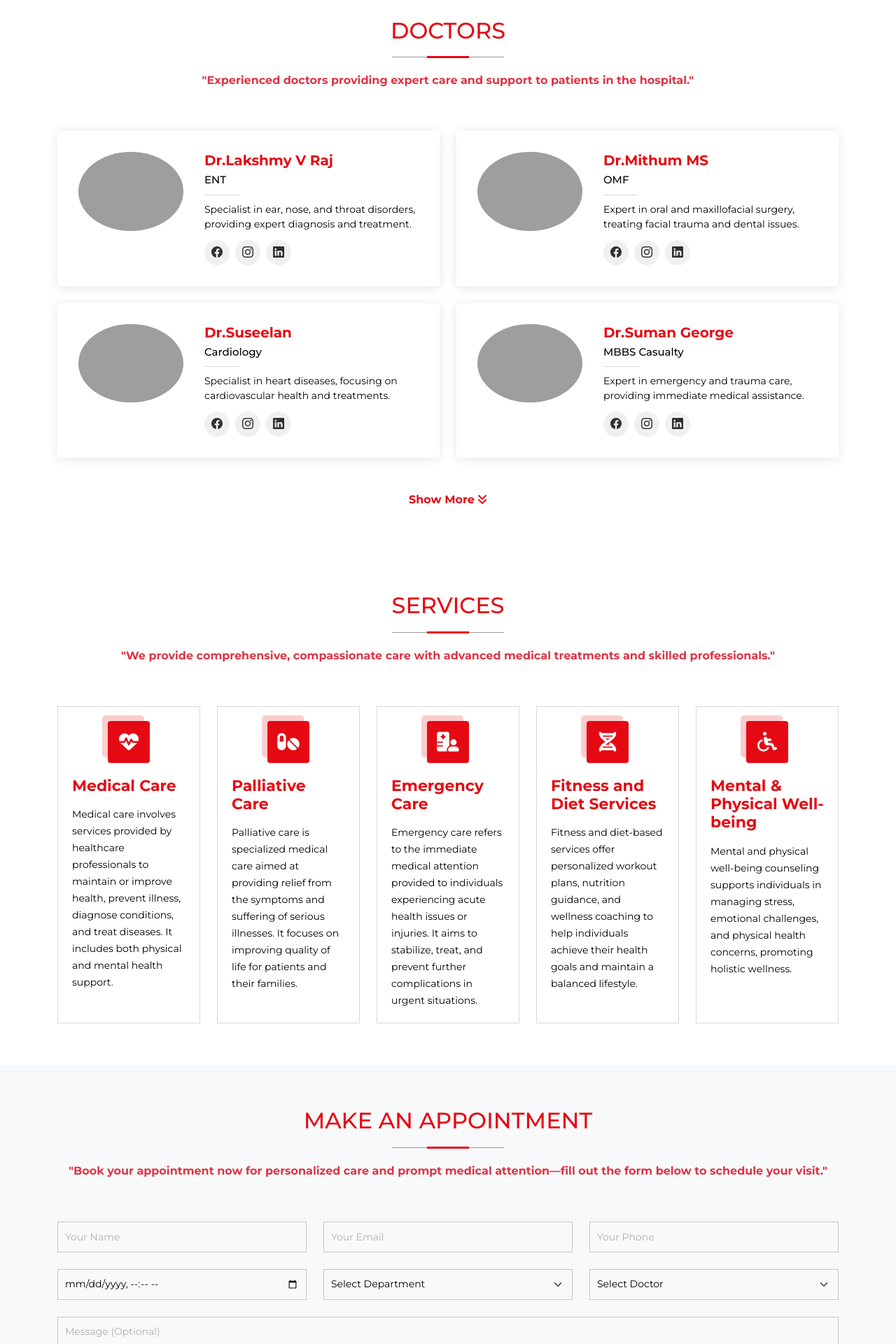
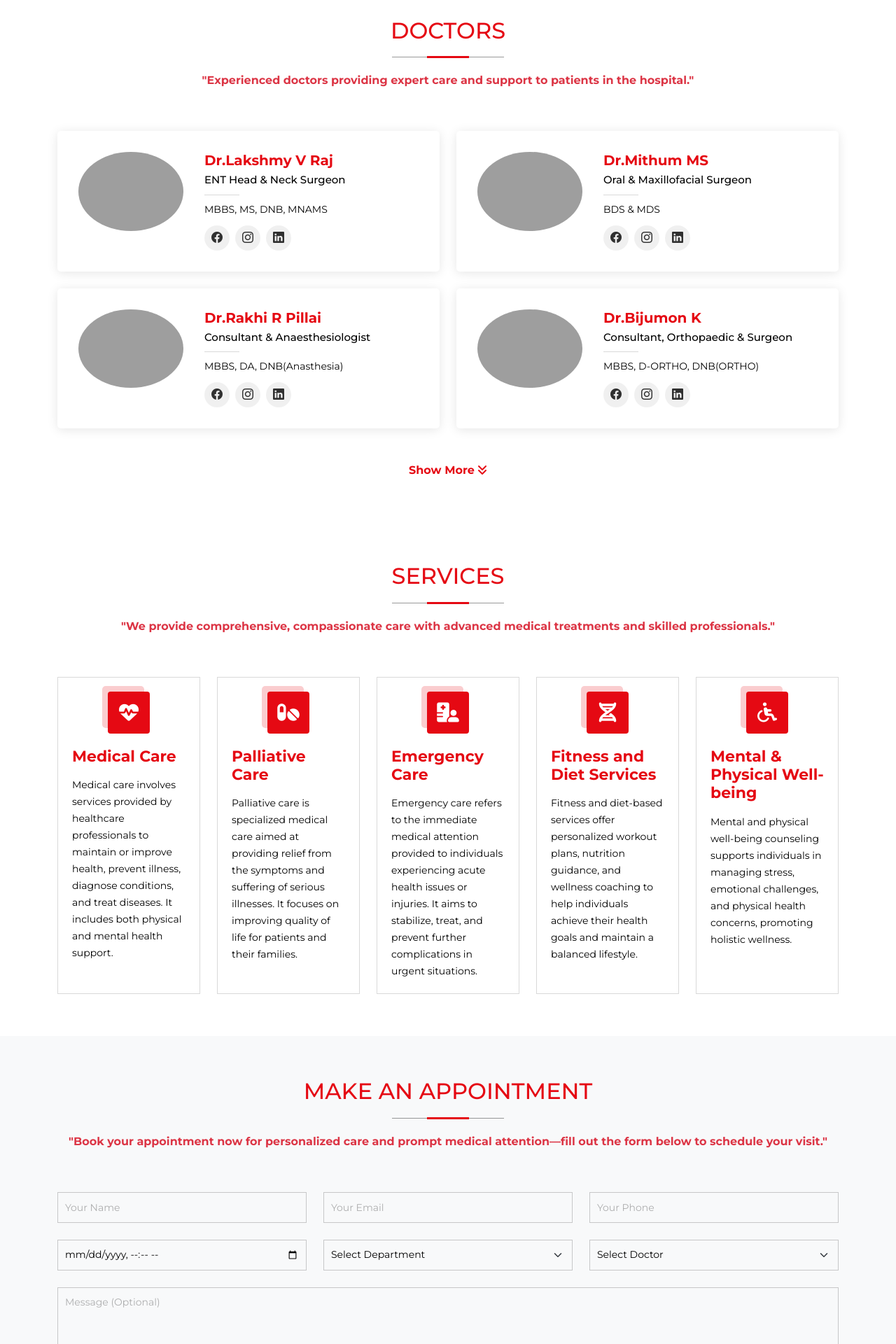
Before and after one commit to ankuxsshh/royalhealthcarekollam, a Django app: template templates/index.html in a window 1280 px wide. Shown: the part 4273-6193 px from the top of the page at 70% size. Run offline with Django 5.2, Linux system fonts and the light colour scheme; the template is opened without the code that fills it, so the values that code supplies are empty; some libraries are stand-ins or nearby versions; grey boxes are pictures that could not be loaded.

Commit message:
first commit

```diff
--- a/templates/index.html
+++ b/templates/index.html
@@ -411,15 +411,15 @@
       <div class="container">
         <div class="row gy-4">
           <!-- Visible Doctors -->
-          <div class="col-lg-6">
+          <div class="col-lg-6" data-aos="fade-up" data-aos-delay="100">
             <div class="team-member d-flex align-items-start">
               <div class="pic">
                 <img src="https://png.pngtree.com/png-vector/20220607/ourmid/pngtree-person-gray-photo-placeholder-man-in-t-shirt-on-gray-background-png-image_4853791.png" class="img-fluid" alt="" />
               </div>
               <div class="member-info">
                 <h4>Dr.Lakshmy V Raj</h4>
-                <span>ENT</span>
-                <p>Specialist in ear, nose, and throat disorders, providing expert diagnosis and treatment.</p>
+                <span>ENT Head & Neck Surgeon</span>
+                <p>MBBS, MS, DNB, MNAMS</p>
                 <div class="social">
                   <a href=""><i class="bi bi-facebook"></i></a>
                   <a href=""><i class="bi bi-instagram"></i></a>
@@ -436,8 +436,8 @@
               </div>
               <div class="member-info">
                 <h4>Dr.Mithum MS</h4>
-                <span>OMF</span>
-                <p>Expert in oral and maxillofacial surgery, treating facial trauma and dental issues.</p>
+                <span>Oral & Maxillofacial Surgeon</span>
+                <p>BDS & MDS</p>
                 <div class="social">
                   <a href=""><i class="bi bi-facebook"></i></a>
                   <a href=""><i class="bi bi-instagram"></i></a>
@@ -453,9 +453,9 @@
                 <img src="https://png.pngtree.com/png-vector/20220607/ourmid/pngtree-person-gray-photo-placeholder-man-in-t-shirt-on-gray-background-png-image_4853791.png" class="img-fluid" alt="" />
               </div>
               <div class="member-info">
-                <h4>Dr.Suseelan</h4>
-                <span>Cardiology</span>
-                <p>Specialist in heart diseases, focusing on cardiovascular health and treatments.</p>
+                <h4>Dr.Rakhi R Pillai</h4>
+                <span>Consultant & Anaesthesiologist</span>
+                <p>MBBS, DA, DNB(Anasthesia)</p>
                 <div class="social">
                   <a href=""><i class="bi bi-facebook"></i></a>
                   <a href=""><i class="bi bi-instagram"></i></a>
@@ -471,9 +471,9 @@
                 <img src="https://png.pngtree.com/png-vector/20220607/ourmid/pngtree-person-gray-photo-placeholder-man-in-t-shirt-on-gray-background-png-image_4853791.png" class="img-fluid" alt="" />
               </div>
               <div class="member-info">
-                <h4>Dr.Suman George</h4>
-                <span>MBBS Casualty</span>
-                <p>Expert in emergency and trauma care, providing immediate medical assistance.</p>
+                <h4>Dr.Bijumon K</h4>
+                <span>Consultant, Orthopaedic & Surgeon</span>
+                <p>MBBS, D-ORTHO, DNB(ORTHO)</p>
                 <div class="social">
                   <a href=""><i class="bi bi-facebook"></i></a>
                   <a href=""><i class="bi bi-instagram"></i></a>
@@ -492,9 +492,9 @@
                 <img src="https://png.pngtree.com/png-vector/20220607/ourmid/pngtree-person-gray-photo-placeholder-man-in-t-shirt-on-gray-background-png-image_4853791.png" class="img-fluid" alt="" />
               </div>
               <div class="member-info">
-                <h4>Dr.Subin Krishnan PS</h4>
-                <span>Anesthesiologist</span>
-                <p>Specialist in pain management and anesthesia for surgical procedures.</p>
+                <h4>Dr.Shehanaz Abdul Rahim</h4>
+                <span>Emergency Medical Specialist</span>
+                <p>MBBS, MRCEM</p>
               </div>
             </div>
           </div>
@@ -505,9 +505,9 @@
                 <img src="https://png.pngtree.com/png-vector/20220607/ourmid/pngtree-person-gray-photo-placeholder-man-in-t-shirt-on-gray-background-png-image_4853791.png" class="img-fluid" alt="" />
               </div>
               <div class="member-info">
-                <h4>Dr.Rakhi R Pillai</h4>
-                <span>Anesthesiologist</span>
-                <p>Expert in administering anesthesia and monitoring patient safety during surgery.</p>
+                <h4>Dr.Admi V MM K</h4>
+                <span>Consultant, General & Laparoscopic Surgeon</span>
+                <p>MBBS, MS, FMAS, FIAGS</p>
               </div>
             </div>
           </div>
@@ -518,9 +518,9 @@
                 <img src="https://png.pngtree.com/png-vector/20220607/ourmid/pngtree-person-gray-photo-placeholder-man-in-t-shirt-on-gray-background-png-image_4853791.png" class="img-fluid" alt="" />
               </div>
               <div class="member-info">
-                <h4>Dr.Admi</h4>
-                <span>Surgeon</span>
-                <p>Specializes in surgical procedures, ensuring precision and patient care.</p>
+                <h4>Dr.Herosh Thampan</h4>
+                <span>Consultant & Pediatrician</span>
+                <p>MBBS, DCH</p>
               </div>
             </div>
           </div>
@@ -531,9 +531,35 @@
                 <img src="https://png.pngtree.com/png-vector/20220607/ourmid/pngtree-person-gray-photo-placeholder-man-in-t-shirt-on-gray-background-png-image_4853791.png" class="img-fluid" alt="" />
               </div>
               <div class="member-info">
-                <h4>Dr.Herosh Thampan</h4>
-                <span>Pediatrician</span>
-                <p>Expert in child healthcare, focusing on growth, nutrition, and disease prevention.</p>
+                <h4>Dr. Rejina N</h4>
+                <span>Consultant & Gynecologist</span>
+                <p>MBBS, DGO, DNB</p>
+              </div>
+            </div>
+          </div>
+
+          <div class="col-lg-6" data-aos="fade-up" data-aos-delay="900">
+            <div class="team-member d-flex align-items-start">
+              <div class="pic">
+                <img src="https://png.pngtree.com/png-vector/20220607/ourmid/pngtree-person-gray-photo-placeholder-man-in-t-shirt-on-gray-background-png-image_4853791.png" class="img-fluid" alt="" />
+              </div>
+              <div class="member-info">
+                <h4>Dr. Sasidhara Panicker</h4>
+                <span>Sr. Consultant & Surgeon</span>
+                <p>MBBS, MS, (General Surgery)</p>
+              </div>
+            </div>
+          </div>
+
+          <div class="col-lg-6" data-aos="fade-up" data-aos-delay="1000">
+            <div class="team-member d-flex align-items-start">
+              <div class="pic">
+                <img src="https://png.pngtree.com/png-vector/20220607/ourmid/pngtree-person-gray-photo-placeholder-man-in-t-shirt-on-gray-background-png-image_4853791.png" class="img-fluid" alt="" />
+              </div>
+              <div class="member-info">
+                <h4>Dr. Ramachandran Nair</h4>
+                <span>Medical Advisor</span>
+                <p>BSC, MBBS, DCH</p>
               </div>
             </div>
           </div>
```
Also changed, not shown: templates/findadoctor.html (+70 -63 lines).
